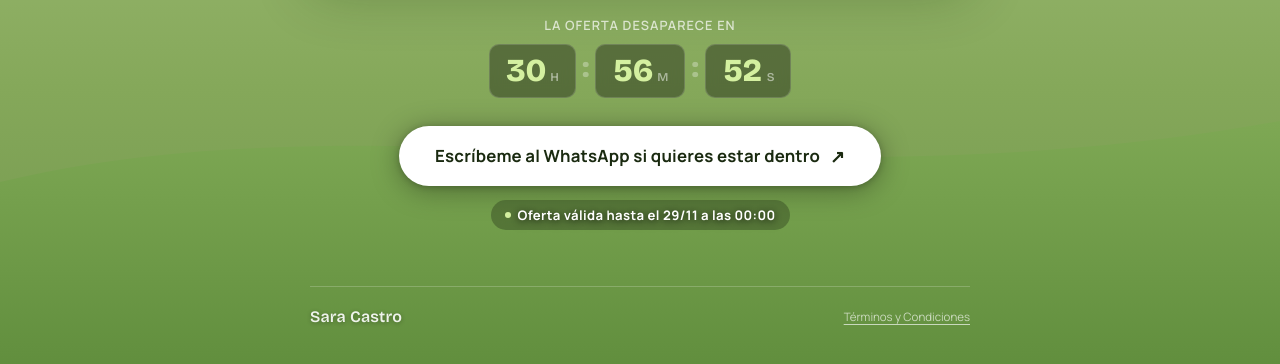
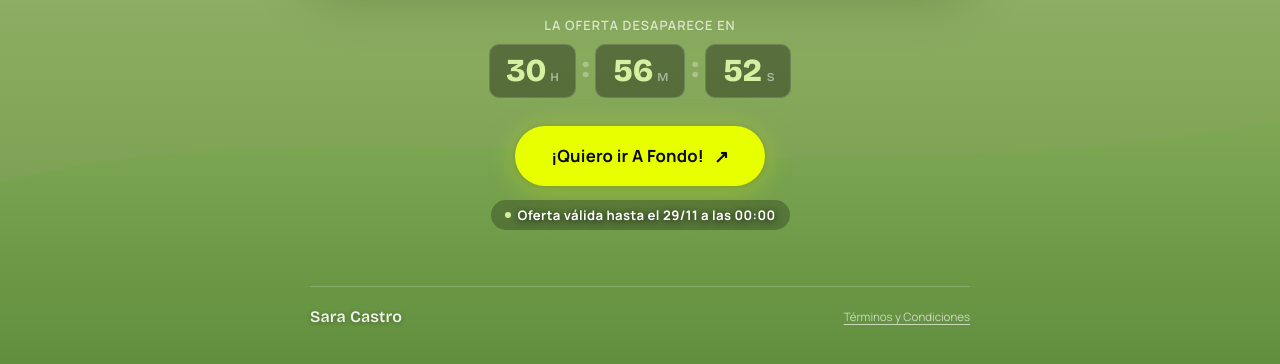
Before and after one commit to watersara43/saracastro-inicio, a plain HTML site: page AFondo.html in a window 1280 px wide. Shown: the part 1099-1463 px from the top of the page. Drawn offline with nearby package versions, Linux system fonts and the light colour scheme.

Commit message:
CTA: texto '¡Quiero ir A Fondo!' y color amarillo fosforito

```diff
--- a/AFondo.html
+++ b/AFondo.html
@@ -172,8 +172,8 @@
     display: inline-flex;
     align-items: center;
     gap: 10px;
-    background: #ffffff;
-    color: #1a2a10;
+    background: #e8ff00;
+    color: #0a0a0a;
     text-decoration: none;
     font-size: 1.05rem;
     font-weight: 700;
@@ -181,10 +181,10 @@
     border-radius: 100px;
     letter-spacing: 0.01em;
     transition: background 0.18s, transform 0.14s, box-shadow 0.18s;
-    box-shadow: 0 4px 28px rgba(0,0,0,0.35), 0 1px 6px rgba(0,0,0,0.2);
+    box-shadow: 0 4px 28px rgba(232,255,0,0.35), 0 1px 6px rgba(0,0,0,0.2);
     margin-bottom: 14px;
   }
-  .cta:hover { background: #f0f0f0; transform: translateY(-2px); box-shadow: 0 8px 32px rgba(0,0,0,0.3); }
+  .cta:hover { background: #d4eb00; transform: translateY(-2px); box-shadow: 0 8px 32px rgba(232,255,0,0.4); }
   .cta:active { transform: translateY(0); }
   .cta-arrow { transition: transform 0.15s; font-size: 1.1rem; }
   .cta:hover .cta-arrow { transform: translateX(3px); }
@@ -375,7 +375,7 @@
   </div>
 
   <a href="https://wa.me/34694283962?text=Hola%20Sara%2C%20vengo%20del%20v%C3%ADdeo%20Black%20Friday%20y%20quiero%20estar%20dentro%20de%20A%20Fondo" class="cta" data-lead="whatsapp" target="_blank" rel="noopener">
-    Escríbeme al WhatsApp si quieres estar dentro
+    ¡Quiero ir A Fondo!
     <span class="cta-arrow">↗</span>
   </a>
 
```
